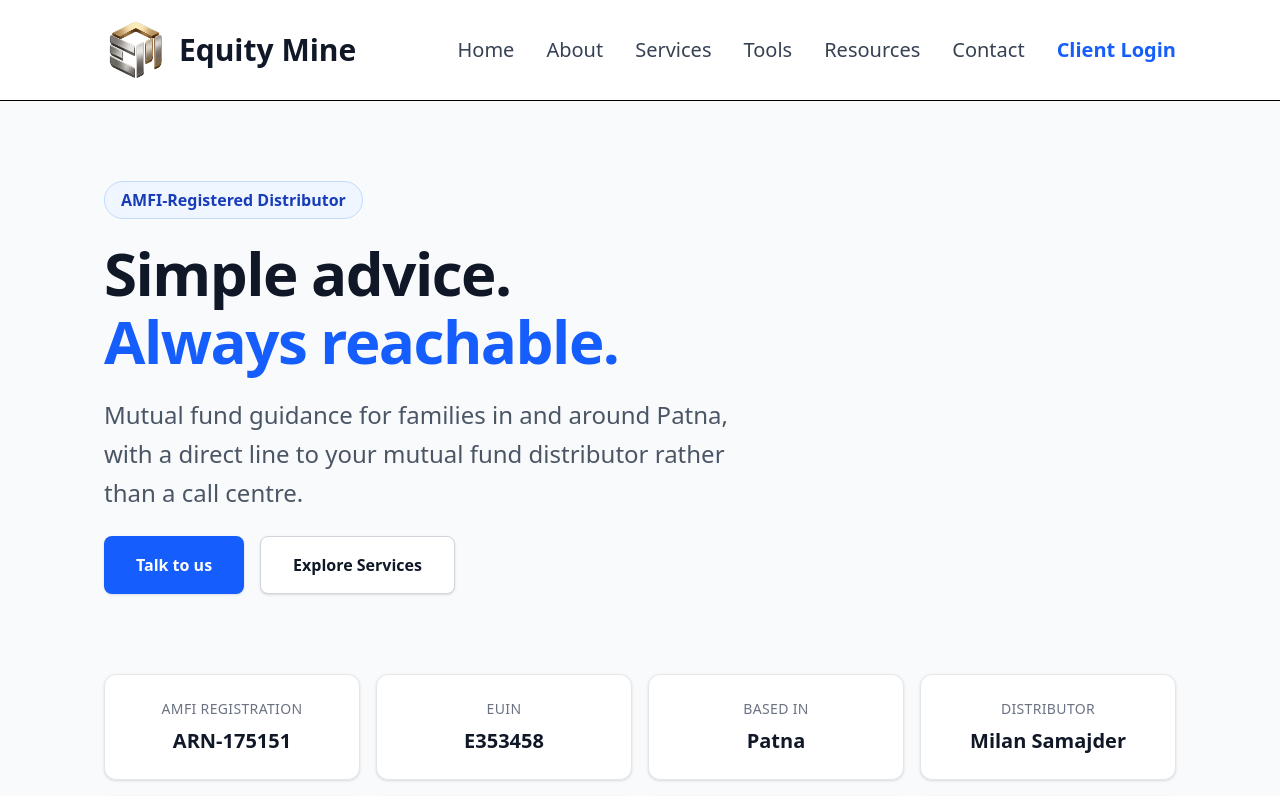
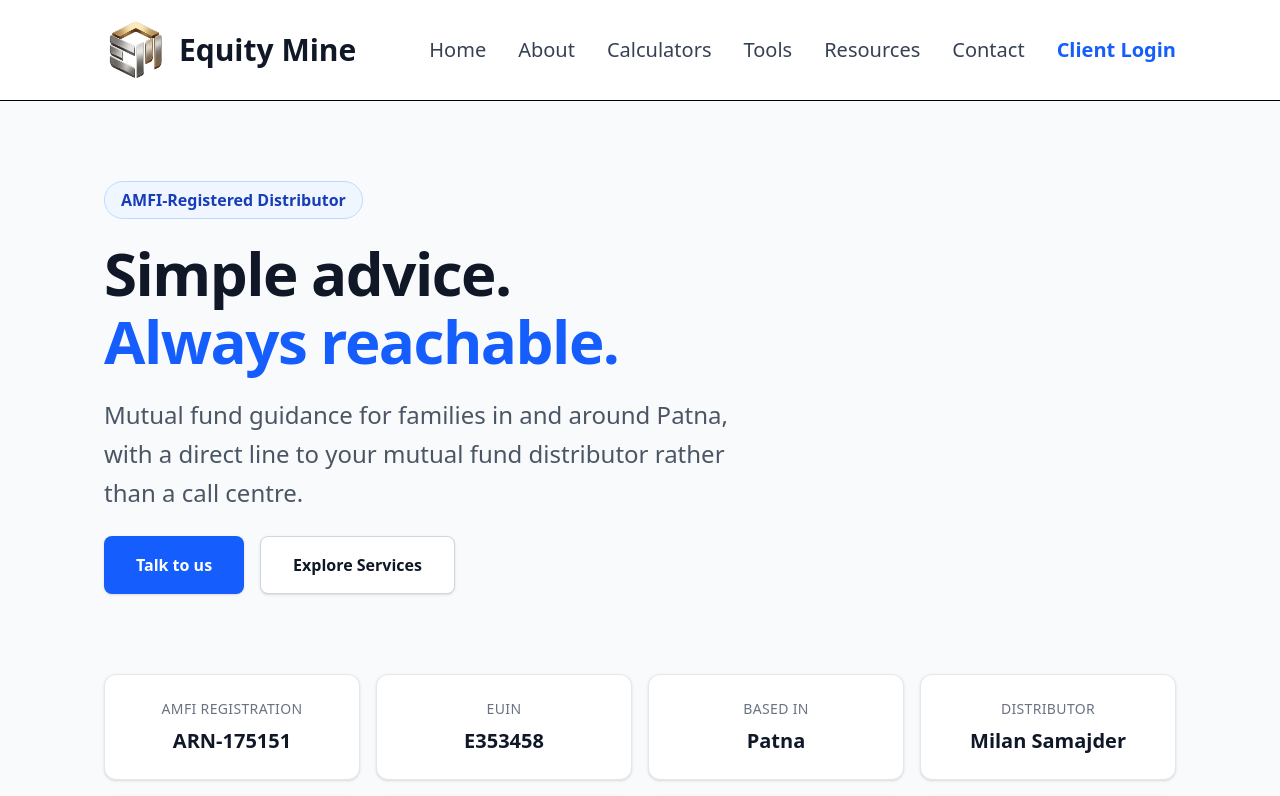
Before and after one commit to null-ptrx/equityMine, a Next.js app: page / in a window 1280 px wide. Shown: the top 796 px of the page. Built offline with nearby package versions, Linux system fonts and the light colour scheme.

Commit message:
links update : calculators and client login

```diff
--- a/components/Navbar.tsx
+++ b/components/Navbar.tsx
@@ -13,11 +13,11 @@ export function Navbar() {
           <ul className="flex items-center gap-6 sm:gap-8 text-lg sm:text-xl font-medium text-gray-700 min-w-max">
             <li><a href="/" className="hover:text-blue-600 focus-visible:outline-none focus-visible:ring-2 focus-visible:ring-blue-600 rounded-sm transition-colors">Home</a></li>
             <li><a href="/about" className="hover:text-blue-600 focus-visible:outline-none focus-visible:ring-2 focus-visible:ring-blue-600 rounded-sm transition-colors">About</a></li>
-            <li><a href="/services" className="hover:text-blue-600 focus-visible:outline-none focus-visible:ring-2 focus-visible:ring-blue-600 rounded-sm transition-colors">Services</a></li>
+            <li><a href="https://www.njmutualfund.com/calculator" target = "_blank" className="hover:text-blue-600 focus-visible:outline-none focus-visible:ring-2 focus-visible:ring-blue-600 rounded-sm transition-colors">Calculators</a></li>
             <li><a href="/tools" className="hover:text-blue-600 focus-visible:outline-none focus-visible:ring-2 focus-visible:ring-blue-600 rounded-sm transition-colors">Tools</a></li>
             <li><a href="/resources" className="hover:text-blue-600 focus-visible:outline-none focus-visible:ring-2 focus-visible:ring-blue-600 rounded-sm transition-colors">Resources</a></li>
             <li><a href="/contact" className="hover:text-blue-600 focus-visible:outline-none focus-visible:ring-2 focus-visible:ring-blue-600 rounded-sm transition-colors">Contact</a></li>
-            <li><a href="/login" className="text-blue-600 hover:text-blue-800 font-semibold focus-visible:outline-none focus-visible:ring-2 focus-visible:ring-blue-600 rounded-sm transition-colors">Client Login</a></li>
+            <li><a href="https://www.njindiaonline.in/cdesk/login.fin" target = "_blank" className="text-blue-600 hover:text-blue-800 font-semibold focus-visible:outline-none focus-visible:ring-2 focus-visible:ring-blue-600 rounded-sm transition-colors">Client Login</a></li>
           </ul>
         </nav>
       </div>
```
